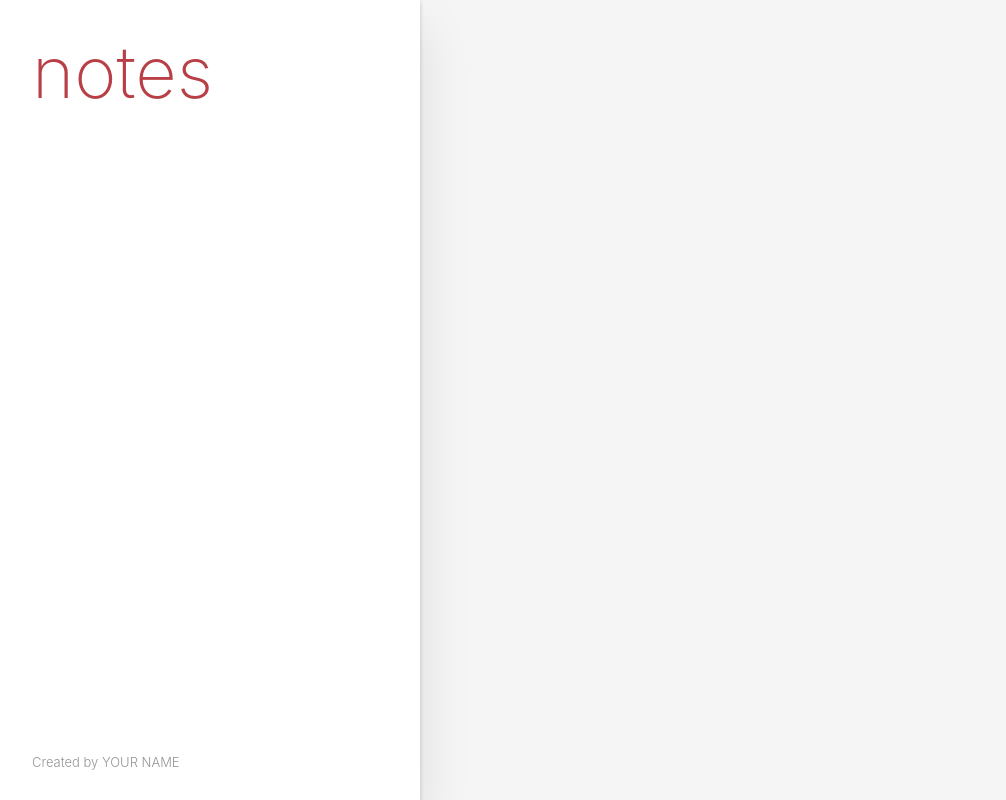
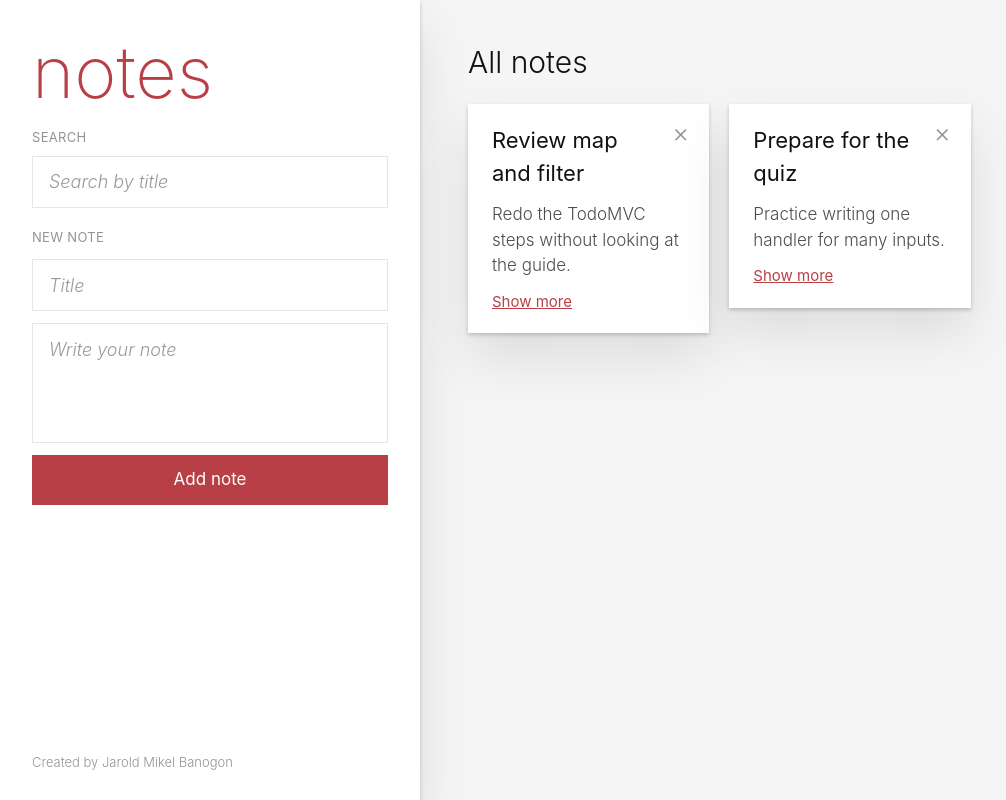
Before and after one commit to jaroldmikelbanogon/csit340g8-notes, a React (Vite) app: page / in a window 1280 px wide. Shown: the whole page, without its empty margins (0-1006 px from the left). Built offline with nearby package versions, Linux system fonts and the light colour scheme.

Commit message:
chore: replace YOUR NAME with Jarold Mikel Banogon

```diff
--- a/src/App.jsx
+++ b/src/App.jsx
@@ -5,7 +5,7 @@ function App() {
   return (
     <div className="bg-[#f5f5f5] font-light text-[#111]">
       <Notes />
-      <Info name="YOUR NAME" />
+      <Info name="Jarold Mikel Banogon" />
     </div>
   )
 }
--- a/src/components/Notes.jsx
+++ b/src/components/Notes.jsx
@@ -1,3 +1,5 @@
+import NoteCard from './NoteCard.jsx'
+
 function Notes() {
   return (
     <div className="grid min-h-screen grid-cols-[420px_1fr]">
@@ -5,7 +7,67 @@ function Notes() {
         <h1 className="text-[72px] leading-none font-extralight text-[#b83f45]">
           notes
         </h1>
+
+
+        <div>
+          <p className="mb-2 text-[13px] font-normal tracking-wide text-[#949494]">SEARCH</p>
+          <input
+            placeholder="Search by title"
+            className="h-[52px] w-full border border-[#e6e6e6] px-4 text-lg outline-none placeholder:text-black/40 placeholder:italic focus:border-[#cf7d7d]"
+          />
+        </div>
+
+        <form className="grid gap-3">
+          <p className="text-[13px] font-normal tracking-wide text-[#949494]">NEW NOTE</p>
+          <input
+            name="title"
+            placeholder="Title"
+            className="h-[52px] w-full border border-[#e6e6e6] px-4 text-lg outline-none placeholder:text-black/40 placeholder:italic focus:border-[#cf7d7d]"
+          />
+          <textarea
+            name="body"
+            placeholder="Write your note"
+            className="h-[120px] w-full resize-none py-3 border border-[#e6e6e6] px-4 text-lg outline-none placeholder:text-black/40 placeholder:italic focus:border-[#cf7d7d]"
+          />
+          <button
+            type="submit"
+            className="h-[50px] cursor-pointer bg-[#b83f45] text-[17px] font-normal text-white hover:bg-[#a33439]"
+          >
+            Add note
+          </button>
+        </form>
       </aside>
+
+      <section className="px-12 py-11">
+        <h2 className="mb-6 text-3xl">All notes</h2>
+
+        <ul className="grid grid-cols-3 items-start gap-5">
+          <li className="relative min-h-32 bg-white px-6 py-5 shadow-[0_2px_4px_0_rgba(0,0,0,0.2),0_25px_50px_0_rgba(0,0,0,0.1)]">
+            <NoteCard
+              title="Review map and filter"
+              body="Redo the TodoMVC steps without looking at the guide."
+            />
+            <button
+              type="button"
+              className="absolute top-4 right-5 cursor-pointer text-[26px] leading-none text-[#949494] hover:text-[#c18585]"
+            >
+              ×
+            </button>
+          </li>
+          <li className="relative min-h-32 bg-white px-6 py-5 shadow-[0_2px_4px_0_rgba(0,0,0,0.2),0_25px_50px_0_rgba(0,0,0,0.1)]">
+            <NoteCard
+              title="Prepare for the quiz"
+              body="Practice writing one handler for many inputs."
+            />
+            <button
+              type="button"
+              className="absolute top-4 right-5 cursor-pointer text-[26px] leading-none text-[#949494] hover:text-[#c18585]"
+            >
+              ×
+            </button>
+          </li>
+        </ul>
+      </section>
     </div>
   )
 }
```
